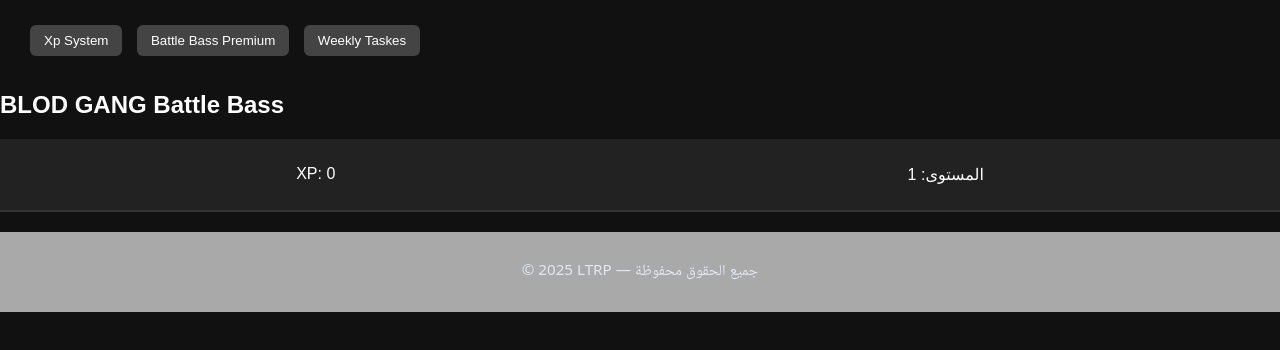
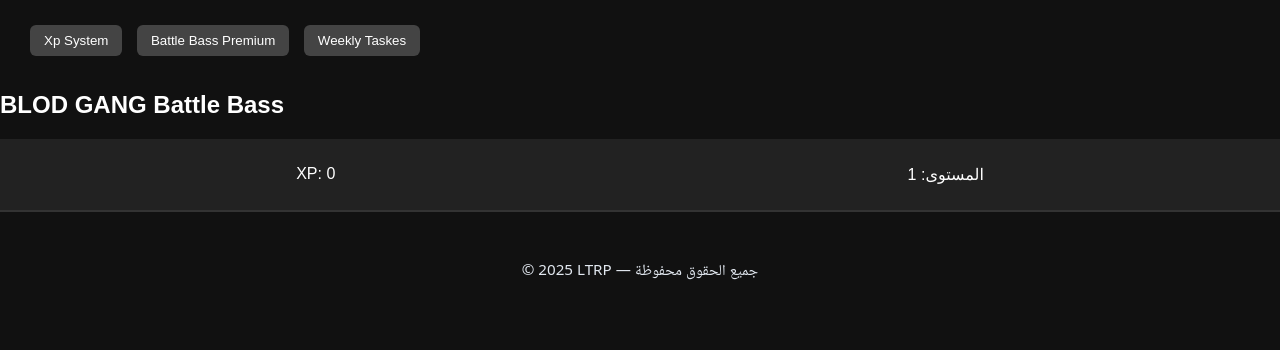
Before and after one commit to N0URELD1N/Blod-Battle-Bass, a plain HTML site: page index.html in a window 1280 px wide. Drawn offline with Linux system fonts and the light colour scheme.

Commit message:
Update index.html

```diff
--- a/index.html
+++ b/index.html
@@ -90,7 +90,7 @@ function showIBAN() {
   .site-footer{
     text-align: center;
     padding: 12px;
-    background: darkgray;  /* خلفية رمادي داكن */
+
     color: #e2e8f0;
     font-family: system-ui, -apple-system, "Segoe UI", Roboto, "Noto Naskh Arabic", sans-serif;
     font-size: 0.95rem;
```
